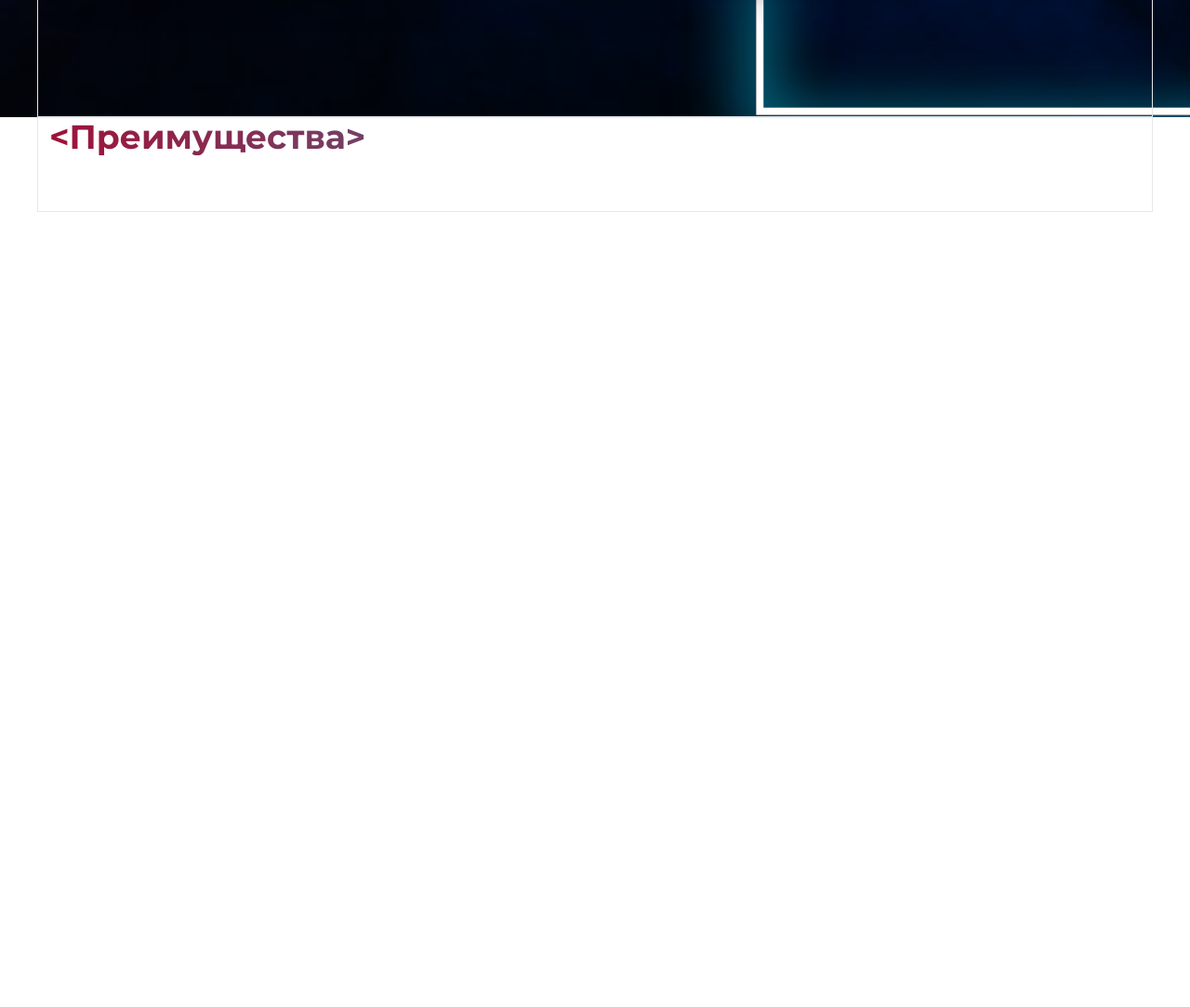
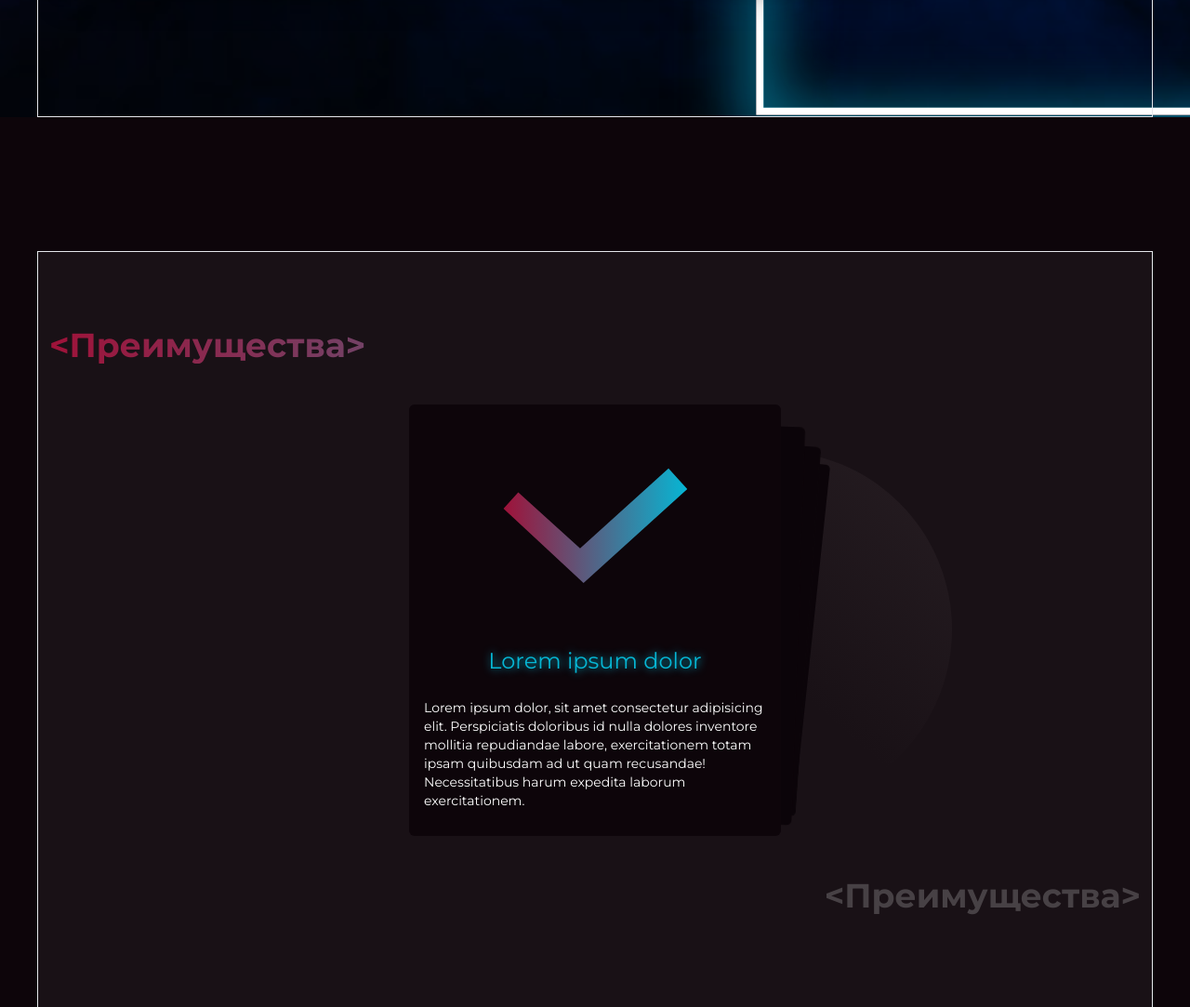
Before and after one commit to Elberd-Chakhiev/landind_page_4, a website: page index.html in a window 1280 px wide. Shown: the part 3288-4371 px from the top of the page at 93% size. Before the commit the page ends 3516 px from the top, so only its background shows below. Drawn offline with nearby package versions, Linux system fonts and the light colour scheme.

Commit message:
beta is end

```diff
--- a/css/input.css
+++ b/css/input.css
@@ -40,8 +40,13 @@ svg {
   -webkit-background-clip: text;
   background-clip: text;
 }
-
+.swiper-pagination > span {
+  @apply bg-cyan-500;
+}
 .before--gradient--theme:before {
+  background: linear-gradient(221.35deg, #261d22 0%, rgba(25, 17, 22, 0) 55.98%);
+}
+.after--gradient--theme:after {
   background: linear-gradient(221.35deg, #261d22 0%, rgba(25, 17, 22, 0) 55.98%);
 }
 
@@ -56,3 +61,6 @@ svg {
   after:h-16 after:bg-main--theme
   after:skew-y-2;
 }
+.card--slide {
+  @apply py-7 bg-second--theme rounded-md select-none;
+}
--- a/index.html
+++ b/index.html
@@ -46,7 +46,7 @@
                             <li class="li--menu group ">О сотрудниках</li>
                         </ul>
                     </div>
-                    <div class="hidden z-10 md:block border open-close absolute left-0 top-0">
+                    <div class="hidden z-10 md:block border open-close absolute right-0 top-0">
                         menu
                     </div>
                     <!-- <div class="border absolute right-0 top-0">
@@ -94,7 +94,7 @@
         <div class="container">
             <h2 class="text--gragient-title--theme
             bg-gradient-to-r
-            font-bold text-4xl from-rose-800 to-cyan-500">
+            font-bold text-4xl sm:text-xl from-rose-800 to-cyan-500">
                 <span>
                     <</span>сотрудники> <span>
                 </span>
@@ -196,7 +196,7 @@
 
 
             <div class="mb-5 text-white opacity-20 text-end
-            font-bold text-4xl from-rose-800 to-cyan-500">
+            font-bold text-4xl sm:text-xl from-rose-800 to-cyan-500">
                 <span>
                     <</span>сотрудники> <span>
                 </span>
@@ -214,7 +214,7 @@
 
             <h2 class="text--gragient-title--theme
             bg-gradient-to-r
-            font-bold text-4xl from-rose-800 to-cyan-500">
+            font-bold text-4xl sm:text-xl from-rose-800 to-cyan-500">
                 <span>
                     <</span>Отзывы> <span>
                 </span>
@@ -243,11 +243,11 @@
                 </div>
                 <div class="swiper-button-next after:text-cyan-500"></div>
                 <div class="swiper-button-prev after:text-cyan-500"></div>
-                <div class="swiper-pagination"></div>
+                <div class="swiper-pagination "></div>
             </div>
 
             <div class="mb-5 text-white opacity-20 text-end
-            font-bold text-4xl from-rose-800 to-cyan-500">
+            font-bold text-4xl sm:text-xl from-rose-800 to-cyan-500">
                 <span>
                     <</span>Отзывы> <span>
                 </span>
@@ -279,7 +279,7 @@
             <div>
                 <h2 class="text--gragient-title--theme
                bg-gradient-to-r mb-20
-               text-center  font-bold text-4xl from-rose-800 to-cyan-500
+               text-center  font-bold text-4xl sm:text-xl from-rose-800 to-cyan-500
                ">Система вознаграждения за рекомендации</h2>
             </div>
 
@@ -362,21 +362,87 @@
         </div>
     </section>
 
-    <section>
-        <div class="container">
+    <section class="bg-second--theme py-36 relative
+    before:absolute before:content-[''] before:top-0
+    before:left-0 before:-translate-y-full overflow-hidden
+    before:w-full before:h-28 before:bg-gradient-to-t
+    before:from-second--theme  before:to-[#00000000]
+    after--gradient--theme
+    after:absolute after:content-[''] after:top-1/2
+    after:right-1/2 after:w-96 after:h-96 after:rounded-full
+    after:-translate-y-1/2 after:translate-x-full">
+        <div class="container bg-main--theme py-20 ">
             <h2 class="text--gragient-title--theme
                 bg-gradient-to-r
-                font-bold text-4xl from-rose-800 to-cyan-500">
+                font-bold text-4xl sm:text-xl from-rose-800 to-cyan-500">
                 <span>
                     <</span>Преимущества> <span>
                 </span>
             </h2>
 
 
+            <div class="cards--sllider relative z-30
+            max-w-[400px] mx-auto py-11">
+                <div class="swiper-wrapper">
+                    <div class="swiper-slide card--slide">
+                        <div class="max-w-[200px] mx-auto mb-8">
+                            <img src="img/icon_1.svg" alt="icon">
+                        </div>
+                        <h3 class="text-cyan-500 text-shadow--theme
+                           text-2xl mb-6 text-center">Lorem ipsum dolor</h3>
+                        <p class="text-white text-sm mx-auto
+                        px-4">
+                            Lorem ipsum dolor, sit amet consectetur adipisicing elit. Perspiciatis doloribus id
+                            nulla dolores inventore mollitia repudiandae labore, exercitationem totam ipsam
+                            quibusdam ad ut quam recusandae! Necessitatibus harum expedita laborum exercitationem.
+                        </p>
+                    </div>
+                    <div class="swiper-slide card--slide">
+                        <div class="max-w-[200px] mx-auto mb-8">
+                            <img src="img/icon_1.svg" alt="icon">
+                        </div>
+                        <h3 class="text-cyan-500 text-shadow--theme
+                           text-2xl mb-6 text-center">Lorem ipsum dolor</h3>
+                        <p class="text-white text-sm mx-auto
+                        px-4">
+                            Lorem ipsum dolor, sit amet consectetur adipisicing elit. Perspiciatis doloribus id
+                            nulla dolores inventore mollitia repudiandae labore, exercitationem totam ipsam
+                            quibusdam ad ut quam recusandae! Necessitatibus harum expedita laborum exercitationem.
+                        </p>
+                    </div>
+                    <div class="swiper-slide card--slide">
+                        <div class="max-w-[200px] mx-auto mb-8">
+                            <img src="img/icon_1.svg" alt="icon">
+                        </div>
+                        <h3 class="text-cyan-500 text-shadow--theme
+                           text-2xl mb-6 text-center">Lorem ipsum dolor</h3>
+                        <p class="text-white text-sm mx-auto
+                        px-4">
+                            Lorem ipsum dolor, sit amet consectetur adipisicing elit. Perspiciatis doloribus id
+                            nulla dolores inventore mollitia repudiandae labore, exercitationem totam ipsam
+                            quibusdam ad ut quam recusandae! Necessitatibus harum expedita laborum exercitationem.
+                        </p>
+                    </div>
+                    <div class="swiper-slide card--slide">
+                        <div class="max-w-[200px] mx-auto mb-8">
+                            <img src="img/icon_1.svg" alt="icon">
+                        </div>
+                        <h3 class="text-cyan-500 text-shadow--theme
+                           text-2xl mb-6 text-center">Lorem ipsum dolor</h3>
+                        <p class="text-white text-sm mx-auto
+                        px-4">
+                            Lorem ipsum dolor, sit amet consectetur adipisicing elit. Perspiciatis doloribus id
+                            nulla dolores inventore mollitia repudiandae labore, exercitationem totam ipsam
+                            quibusdam ad ut quam recusandae! Necessitatibus harum expedita laborum exercitationem.
+                        </p>
+                    </div>
+                </div>
+            </div>
+
 
 
             <div class="mb-5 text-white opacity-20 text-end
-                font-bold text-4xl from-rose-800 to-cyan-500">
+                font-bold text-4xl sm:text-xl from-rose-800 to-cyan-500">
                 <span>
                     <</span>Преимущества> <span>
                 </span>
--- a/js/sliders.js
+++ b/js/sliders.js
@@ -7,3 +7,8 @@ const feedback_slider = new Swiper('.feedback-slider', {
         prevEl: '.swiper-button-prev',
     }
 })
+
+const cards_slider = new Swiper('.cards--sllider', {
+    effect: 'cards',
+    grabCursor: true,
+})
```
Also changed, not shown: css/style.css, img/icon_1.svg (added).
